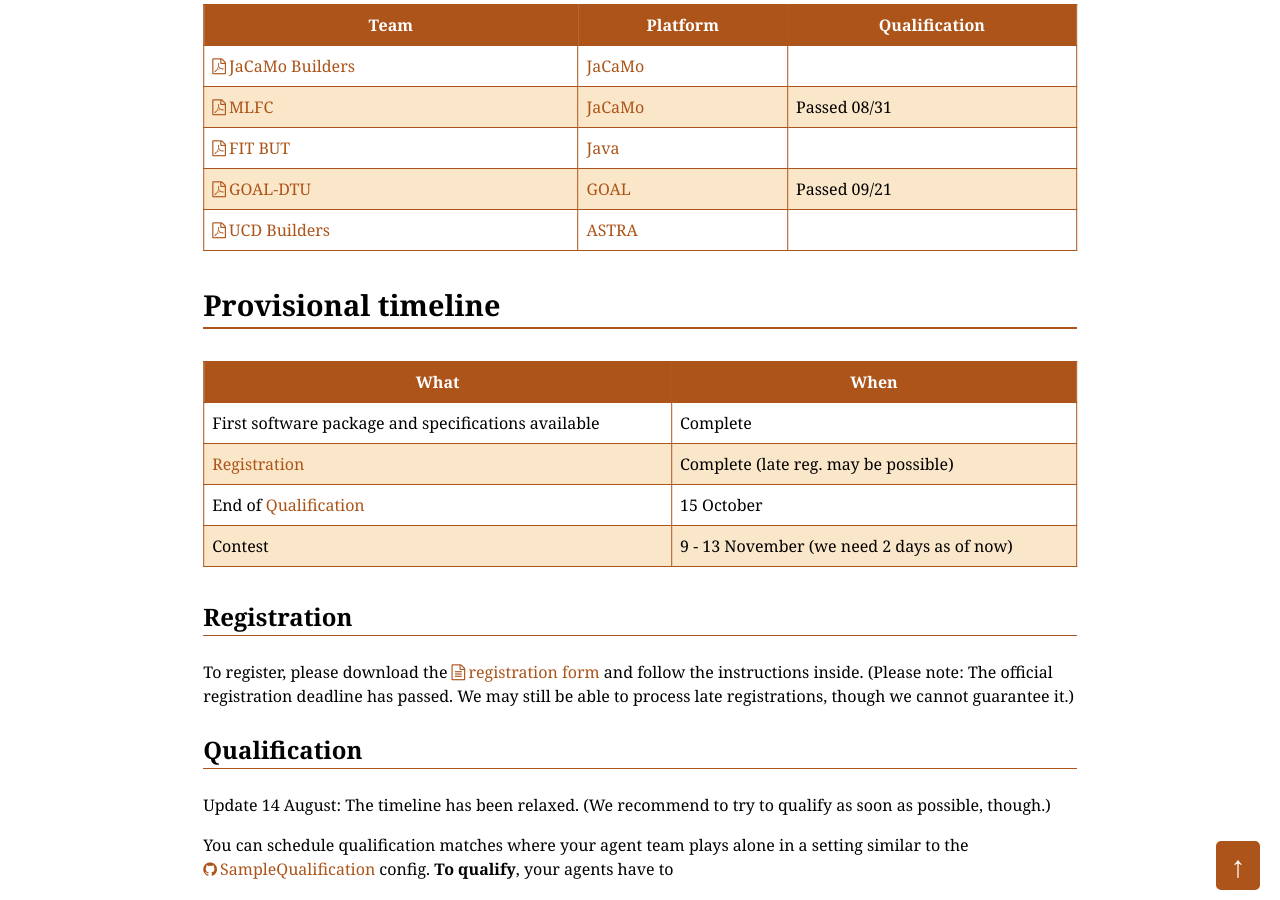
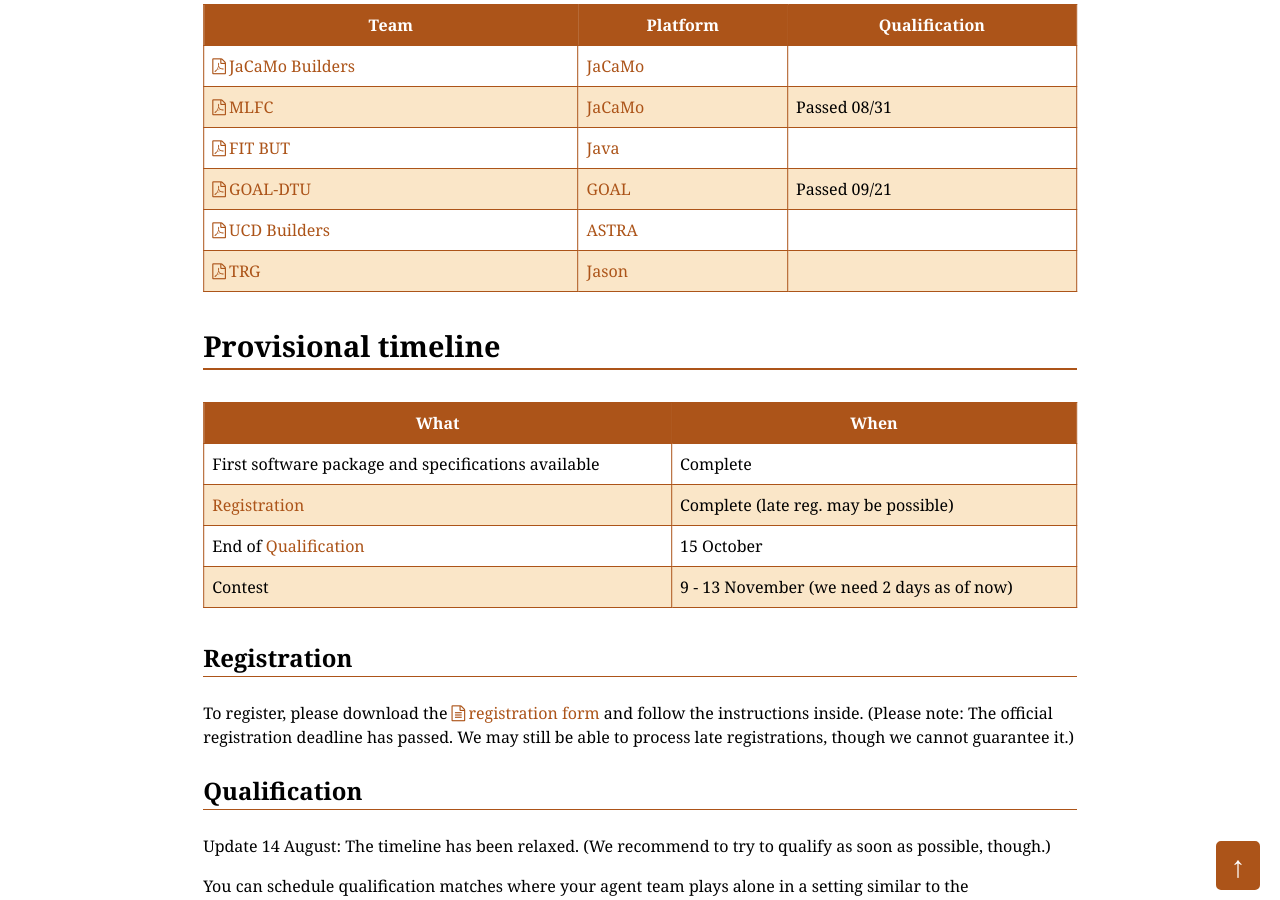
Before and after one commit to agentcontest/agentcontest.github.io, a Jekyll site: the page built from 2020/index.md, in a window 1280 px wide and 900 px high, scrolled down 1044 px. Built offline with Jekyll 4.4.1, drawn with Linux system fonts in a browser that asks for light colours.

Commit message:
registration TRG

```diff
--- a/2020/index.md
+++ b/2020/index.md
@@ -29,6 +29,7 @@
 [FIT BUT](registrations/FIT_BUT.pdf) | [Java](https://www.java.com/) |
 [GOAL-DTU](registrations/GOAL-DTU.pdf) | [GOAL](https://goalapl.atlassian.net/wiki/) | Passed 09/21
 [UCD Builders](registrations/UCD_Builders.pdf) | [ASTRA](http://astralanguage.com/) |
+[TRG](registrations/TRG.pdf) | [Jason](http://jason.sourceforge.net/wp/) |
 
 Provisional timeline
 --------------------
```
Also changed, not shown: 1 other file.
